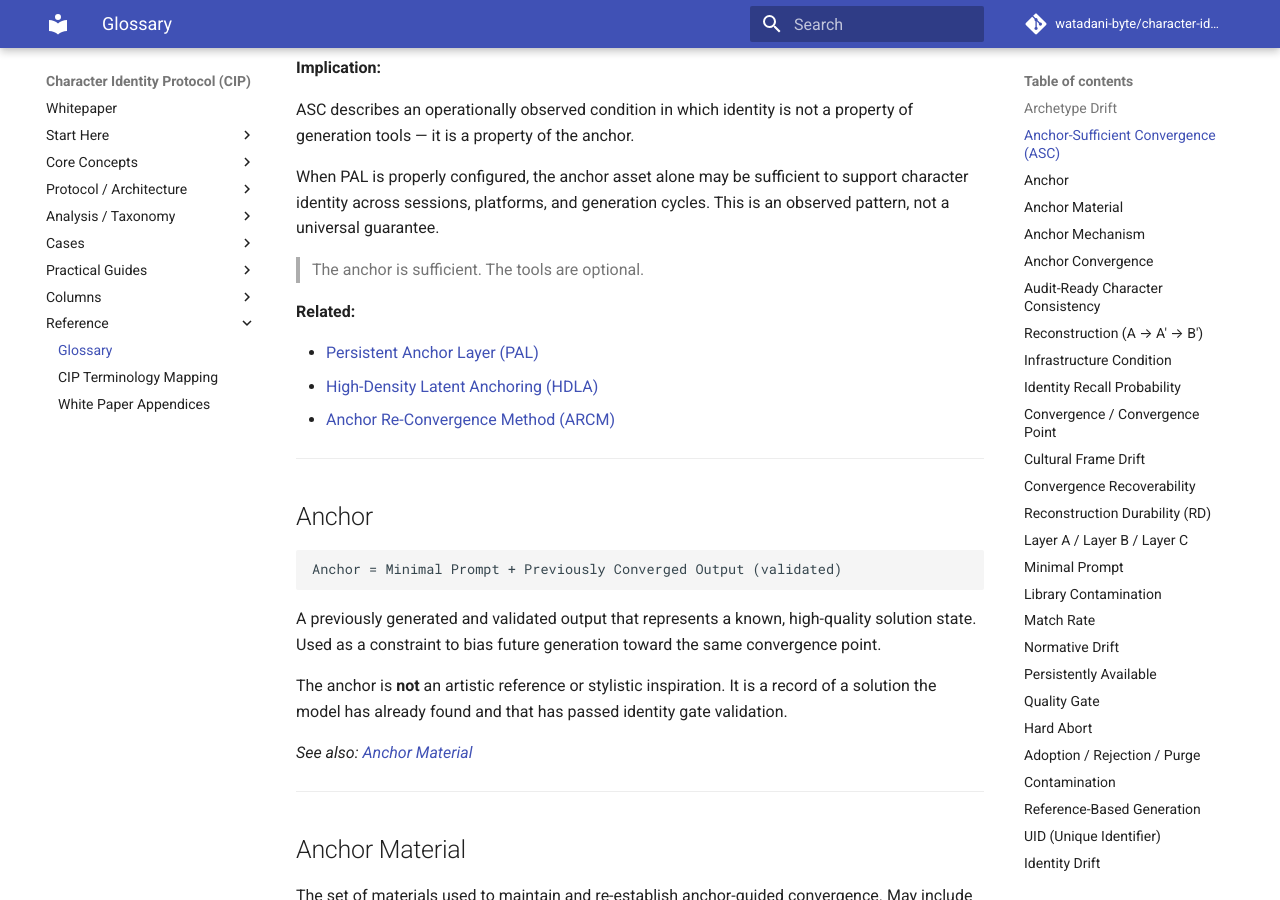
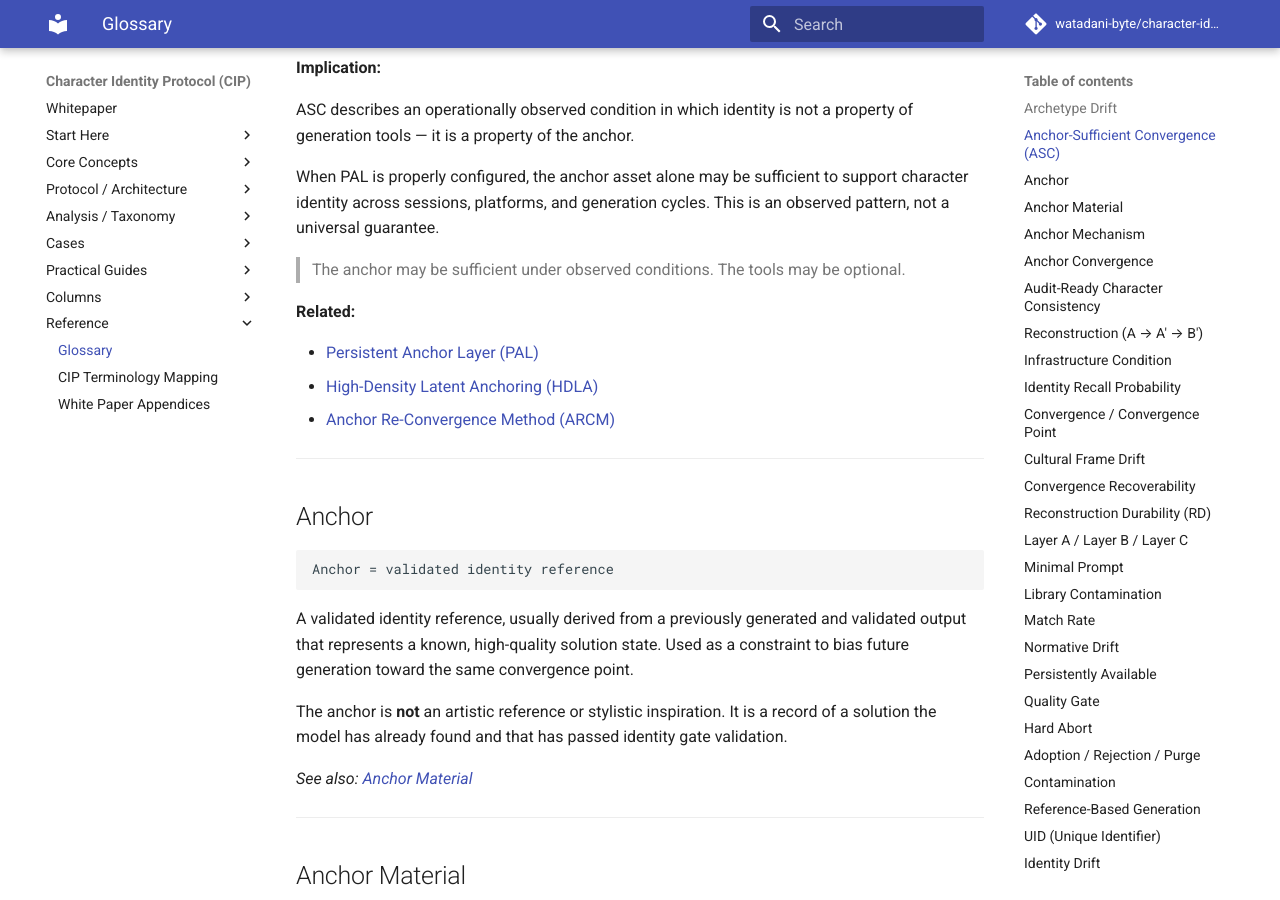
Before and after one commit to watadani-byte/character-identity-protocol, an MkDocs documentation site: the page built from docs/glossary.md, in a window 1280 px wide and 900 px high, scrolled down 1532 px. Built offline with MkDocs 1.6.1 and Material for MkDocs 9.7.7, drawn with Linux system fonts in a browser that asks for light colours; comment, search, counter and statistics services are not loaded; some of the changed text lies outside the part shown.

Commit message:
glossary.md を更新

````diff
--- a/docs/glossary.md
+++ b/docs/glossary.md
@@ -75,7 +75,7 @@ may be sufficient to support character identity across
 sessions, platforms, and generation cycles. This is an
 observed pattern, not a universal guarantee.
 
-> The anchor is sufficient. The tools are optional.
+> The anchor may be sufficient under observed conditions. The tools may be optional.
 
 **Related:**
 
@@ -88,10 +88,10 @@ observed pattern, not a universal guarantee.
 ## Anchor
 
 ```
-Anchor = Minimal Prompt + Previously Converged Output (validated)
+Anchor = validated identity reference
 ```
 
-A previously generated and validated output that represents a known, high-quality solution state.
+A validated identity reference, usually derived from a previously generated and validated output that represents a known, high-quality solution state.
 Used as a constraint to bias future generation toward the same convergence point.
 
 The anchor is **not** an artistic reference or stylistic inspiration. It is a record of a solution the model has already found and that has passed identity gate validation.
@@ -203,7 +203,7 @@ An operational likelihood that subsequent generation cycles converge toward the
 
 The state at which a generative model’s output stabilizes into a coherent, consistent result.
 
-A “convergence point” is a location in the model’s solution space where identity, structure, and rendering align with unusual precision.
+A “convergence point” is an operationally observed region of reconstruction behavior where identity, structure, and rendering align with unusual precision.
 
 The protocol does not force convergence — it biases the search space toward a previously achieved convergence point.
 
@@ -682,7 +682,7 @@ Re-anchoring is triggered when:
 - session length approaches the Max Context Stability Threshold (MCST)
 - Hard Abort has been executed
 
-Re-anchoring restores the convergence attractor and resets drift accumulation. It is a governance requirement, not an optional optimization.
+Re-anchoring restores the validated anchor condition and resets drift accumulation. It is a governance requirement, not an optional optimization.
 
 -----
 
````
Also changed, not shown: other parts of docs/glossary.md (+1 -1 lines).
